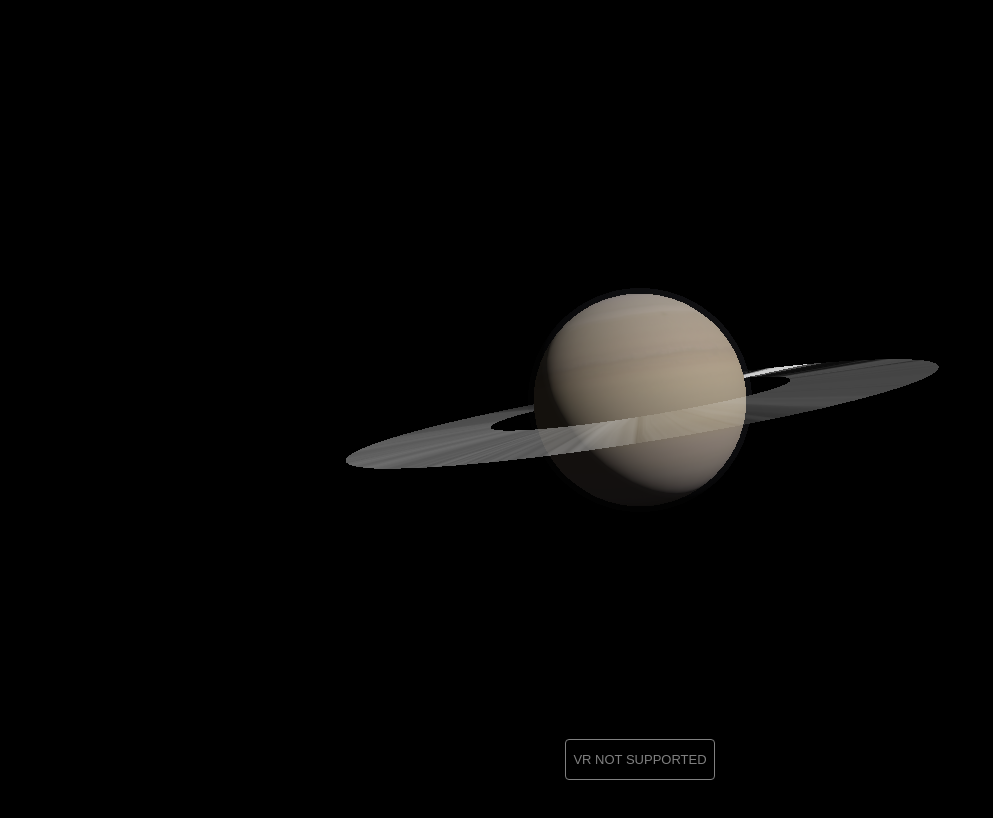
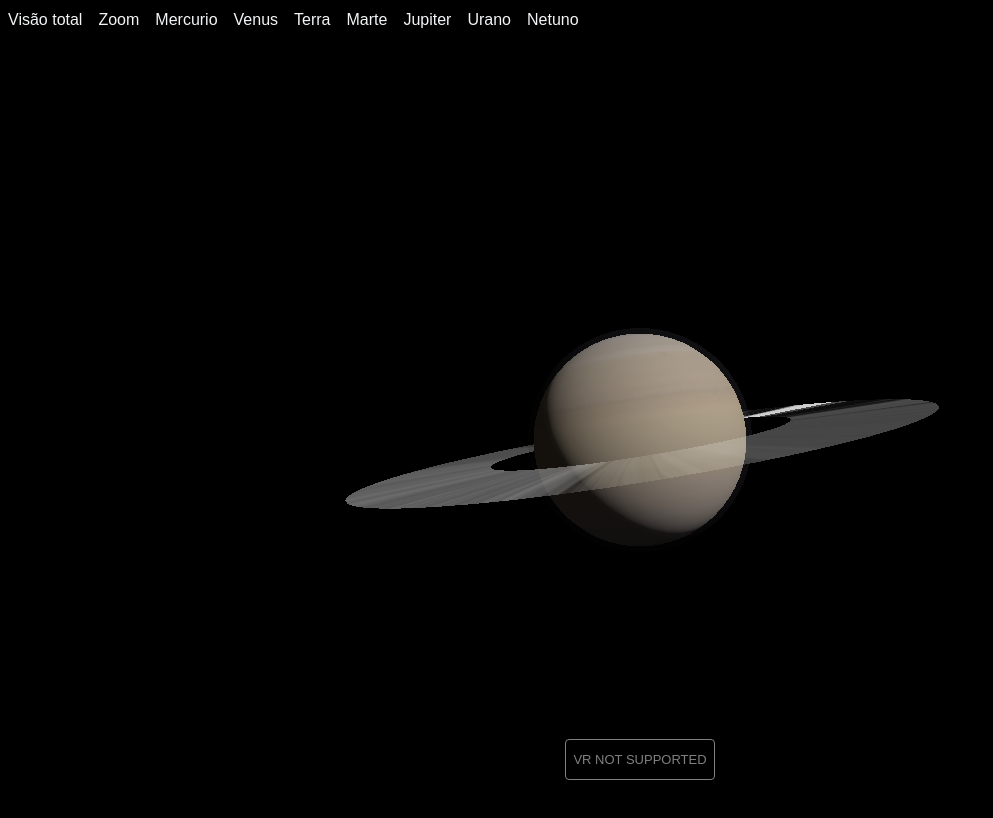
Before and after one commit to jhonatan98rios/realtime-astronomy-3D, a Next.js app: page /saturn in a window 1280 px wide. Shown: the top 818 px of the page, without its empty margins (0-993 px from the left). Built offline with nearby package versions, Linux system fonts and the light colour scheme.

Commit message:
fixing saturn zoom

```diff
--- a/src/app/saturn/page.tsx
+++ b/src/app/saturn/page.tsx
@@ -34,8 +34,18 @@ export default function Saturn() {
   }
 
   return (
-    <div className="">
-      <main className=""></main>
+    <div className="bg-black">
+      <main className="">
+        <button className="m-2 text-gray-100" onClick={() => model.current?.focusOut()}> Visão total </button>
+        <button className="m-2 text-gray-100" onClick={() => model.current?.focusOnSaturn()}> Zoom </button>
+        <button className="m-2 text-gray-100" onClick={() => navigateTo("/mercury") }> Mercurio </button>
+        <button className="m-2 text-gray-100" onClick={() => navigateTo("/venus") }> Venus </button>
+        <button className="m-2 text-gray-100" onClick={() => navigateTo("/earth") }> Terra </button>
+        <button className="m-2 text-gray-100" onClick={() => navigateTo("/mars") }> Marte </button>
+        <button className="m-2 text-gray-100" onClick={() => navigateTo("/jupiter") }> Jupiter </button>
+        <button className="m-2 text-gray-100" onClick={() => navigateTo("/uranus") }> Urano </button>
+        <button className="m-2 text-gray-100" onClick={() => navigateTo("/neptune") }> Netuno </button>
+      </main>
     </div>
   );
 }
--- a/src/infra/CameraController.ts
+++ b/src/infra/CameraController.ts
@@ -45,7 +45,7 @@ export class CameraController {
     }
 
     // Inicia a transição
-    private startTransition(follow: boolean) {
+    startTransition(follow: boolean) {
         if (!this.isTransitioning) {
             this.isTransitioning = true;
             this.followMoon = follow; // Define se deve seguir a Lua
```
